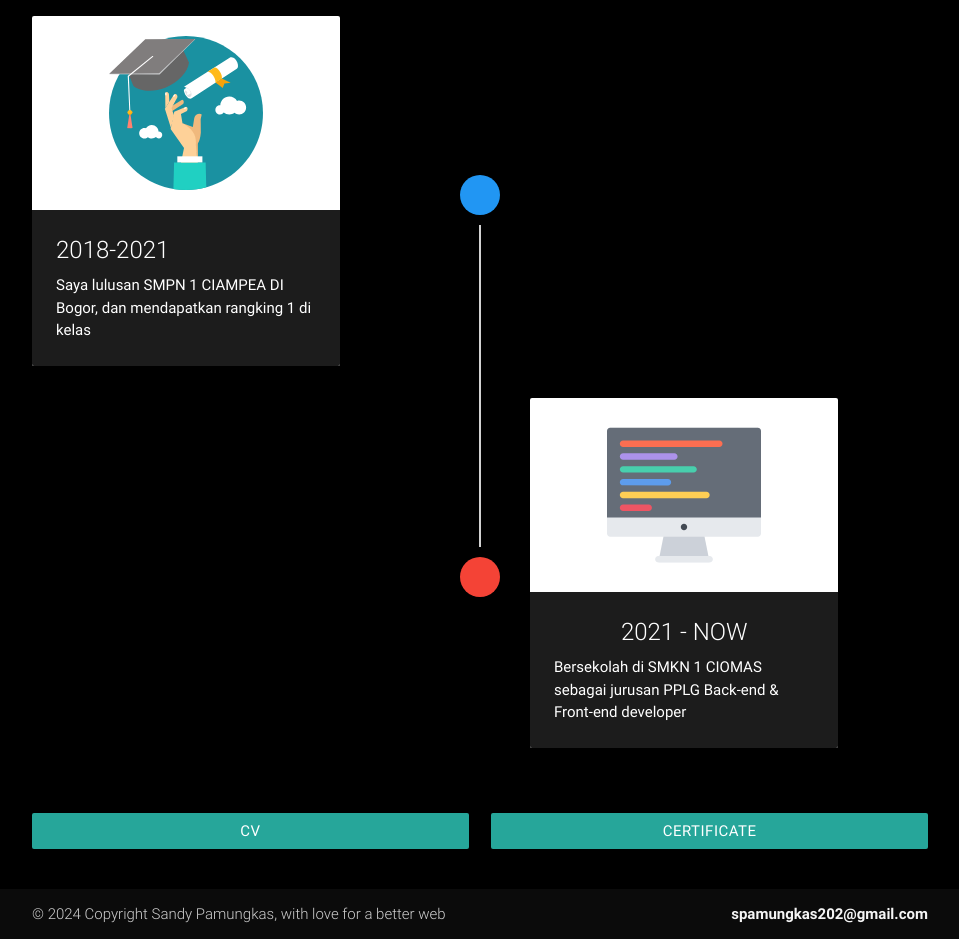
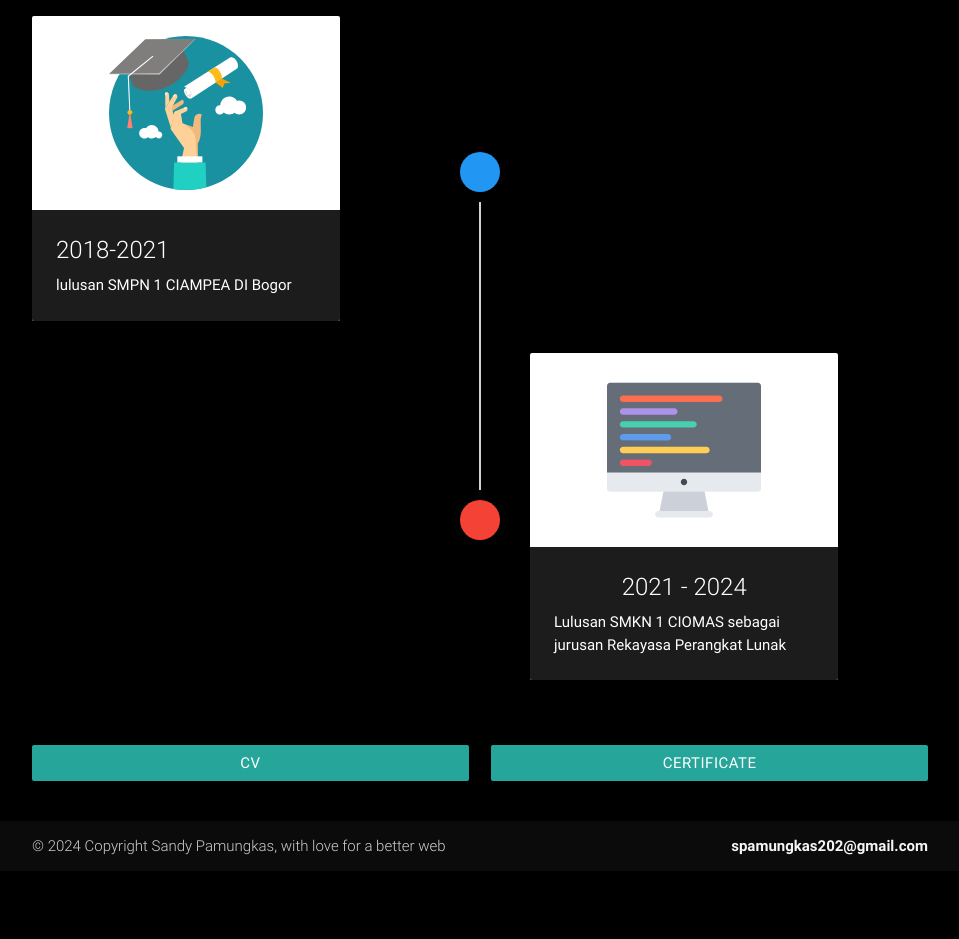
Before and after one commit to Sansun-os/portofolio, a plain HTML site: page index.html in a window 1280 px wide. Shown: the part 3154-4093 px from the top of the page, without its empty margins (160-1119 px from the left). After the commit the page ends 4025 px from the top, so only its background shows below. Drawn offline with nearby package versions, Linux system fonts and the light colour scheme; a web font is replaced by a local one.

Commit message:
Update index2.html

```diff
--- a/index.html
+++ b/index.html
@@ -392,8 +392,7 @@
                 >2018-2021<i class="material-icons right"></i>
               </span>
               <p>
-                Saya lulusan SMPN 1 CIAMPEA DI Bogor, dan mendapatkan rangking 1
-                di kelas
+                lulusan SMPN 1 CIAMPEA DI Bogor
               </p>
             </div>
             <div class="card-reveal">
@@ -421,11 +420,10 @@
               style="background-color: rgb(28, 28, 28); color: white"
             >
               <span class="card-title activator dark-text text-darken-4 center"
-                >2021 - NOW</span
+                >2021 - 2024</span
               >
               <p>
-                Bersekolah di SMKN 1 CIOMAS sebagai jurusan PPLG Back-end &
-                Front-end developer
+                Lulusan SMKN 1 CIOMAS sebagai jurusan Rekayasa Perangkat Lunak
               </p>
             </div>
             <div class="card-reveal">
```
